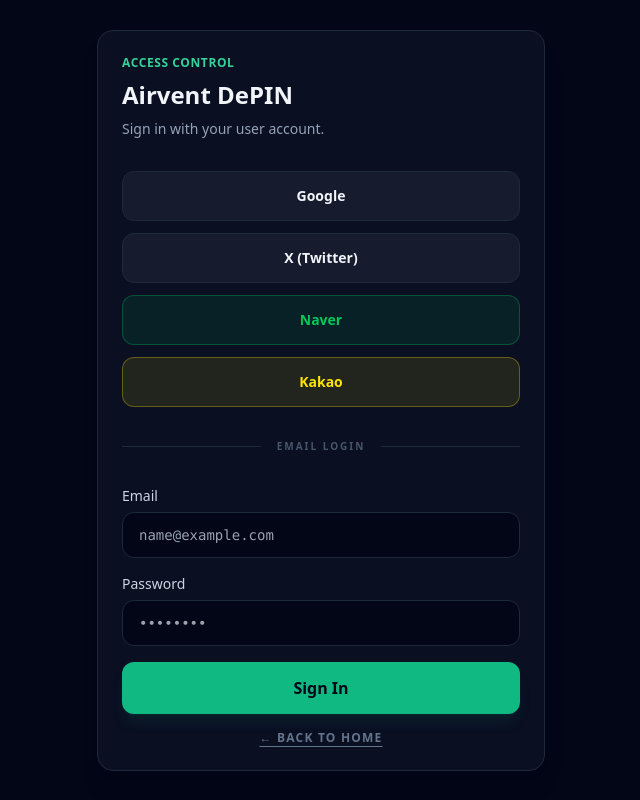
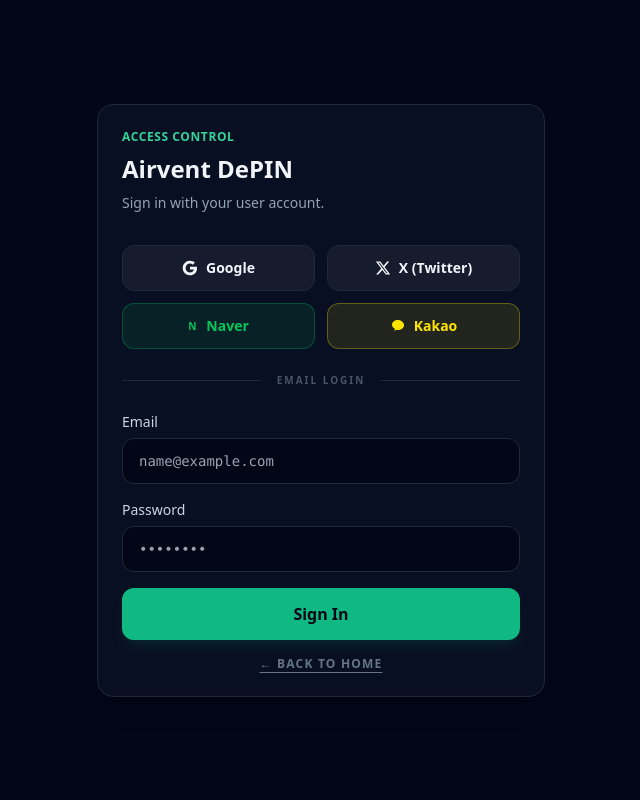
Before and after one commit to yhkdw/Airvent-codex, a React (Vite) app in the folder dashboard/: page /login in a window 1280 px wide. Shown: the whole page, without its empty margins (319-959 px from the left). Built offline with nearby package versions, Linux system fonts and the light colour scheme; what @solana/web3.js would draw is missing.

Commit message:
feat: polish social login UI and update supabase configuration for vercel deployment

```diff
--- a/dashboard/src/auth.ts
+++ b/dashboard/src/auth.ts
@@ -17,6 +17,7 @@
 }
 
 export async function loginWithSocial(provider: 'google' | 'twitter' | 'naver' | 'kakao') {
+  console.log(`Attempting login with provider: ${provider}`);
   return await supabase.auth.signInWithOAuth({
     provider: provider as any,
     options: {
--- a/dashboard/src/pages/LoginPage.tsx
+++ b/dashboard/src/pages/LoginPage.tsx
@@ -18,7 +18,7 @@
 
   return (
     <div className="min-h-screen flex items-center justify-center bg-slate-950 text-slate-100 p-4">
-      <div className="w-full max-w-md rounded-2xl bg-slate-900/60 border border-slate-800 p-6 shadow-xl">
+      <div className="w-full max-w-md rounded-2xl bg-slate-900/60 border border-slate-800 p-6 shadow-xl backdrop-blur-sm">
         <div className="text-xs text-emerald-400 font-semibold tracking-wider mb-2">{t("login.access_control")}</div>
         <h1 className="text-2xl font-bold mt-2 text-slate-100">{t("login.title")}</h1>
         <p className="text-sm text-slate-400 mt-2">
@@ -27,38 +27,51 @@
 
         {/* Social Logins */}
         <div className="mt-8">
-          <div className="flex flex-col gap-3">
+          <div className="grid grid-cols-2 gap-3">
             <button
               type="button"
               onClick={() => handleSocialLogin('google')}
-              className="w-full flex items-center justify-center gap-3 rounded-xl bg-white/5 border border-slate-800 py-3.5 text-sm font-bold hover:bg-white/10 transition"
+              className="flex items-center justify-center gap-2 rounded-xl bg-white/5 border border-slate-800 py-3 text-sm font-bold hover:bg-white/10 transition group"
             >
+              <svg className="w-4 h-4" viewBox="0 0 24 24">
+                <path fill="currentColor" d="M22.56 12.25c0-.78-.07-1.53-.2-2.25H12v4.26h5.92c-.26 1.37-1.04 2.53-2.21 3.31v2.77h3.57c2.08-1.92 3.28-4.74 3.28-8.09z" />
+                <path fill="currentColor" d="M12 23c2.97 0 5.46-.98 7.28-2.66l-3.57-2.77c-.98.66-2.23 1.06-3.71 1.06-2.86 0-5.29-1.93-6.16-4.53H2.18v2.84C3.99 20.53 7.7 23 12 23z" />
+                <path fill="currentColor" d="M5.84 14.09c-.22-.66-.35-1.36-.35-2.09s.13-1.43.35-2.09V7.07H2.18C1.43 8.55 1 10.22 1 12s.43 3.45 1.18 4.93l2.85-2.22.81-.62z" />
+                <path fill="currentColor" d="M12 5.38c1.62 0 3.06.56 4.21 1.64l3.15-3.15C17.45 2.09 14.97 1 12 1 7.7 1 3.99 3.47 2.18 7.07l3.66 2.84c.87-2.6 3.3-4.53 6.16-4.53z" />
+              </svg>
               Google
             </button>
             <button
               type="button"
               onClick={() => handleSocialLogin('twitter')}
-              className="w-full flex items-center justify-center gap-3 rounded-xl bg-white/5 border border-slate-800 py-3.5 text-sm font-bold hover:bg-white/10 transition"
+              className="flex items-center justify-center gap-2 rounded-xl bg-white/5 border border-slate-800 py-3 text-sm font-bold hover:bg-white/10 transition"
             >
+              <svg className="w-4 h-4" viewBox="0 0 24 24" fill="currentColor">
+                <path d="M18.244 2.25h3.308l-7.227 8.26 8.502 11.24H16.17l-5.214-6.817L4.99 21.75H1.68l7.73-8.835L1.254 2.25H8.08l4.713 6.231zm-1.161 17.52h1.833L7.084 4.126H5.117z" />
+              </svg>
               X (Twitter)
             </button>
             <button
               type="button"
               onClick={() => handleSocialLogin('naver')}
-              className="w-full flex items-center justify-center gap-3 rounded-xl bg-[#03C75A]/10 border border-[#03C75A]/30 py-3.5 text-sm font-bold hover:bg-[#03C75A]/20 transition text-[#03C75A]"
+              className="flex items-center justify-center gap-2 rounded-xl bg-[#03C75A]/10 border border-[#03C75A]/30 py-3 text-sm font-bold hover:bg-[#03C75A]/20 transition text-[#03C75A]"
             >
+              <span className="text-[10px] font-black mr-0.5">N</span>
               Naver
             </button>
             <button
               type="button"
               onClick={() => handleSocialLogin('kakao')}
-              className="w-full flex items-center justify-center gap-3 rounded-xl bg-[#FEE500]/10 border border-[#FEE500]/30 py-3.5 text-sm font-bold hover:bg-[#FEE500]/20 transition text-[#FEE500]"
+              className="flex items-center justify-center gap-2 rounded-xl bg-[#FEE500]/10 border border-[#FEE500]/30 py-3 text-sm font-bold hover:bg-[#FEE500]/20 transition text-[#FEE500]"
             >
+              <svg className="w-4 h-4" viewBox="0 0 24 24" fill="currentColor">
+                <path d="M12 3c-4.97 0-9 3.185-9 7.115 0 2.558 1.707 4.8 4.315 6.055-.18.665-.65 2.4-0.745 2.77-.115.46.12.455.255.365.105-.07 1.685-1.14 2.365-1.6l1.24.18c.515.06 1.035.1 1.57.1 4.97 0 9-3.185 9-7.115S16.97 3 12 3z" />
+              </svg>
               Kakao
             </button>
           </div>
 
-          <div className="relative flex items-center py-8">
+          <div className="relative flex items-center py-6">
             <div className="flex-grow border-t border-slate-800"></div>
             <span className="flex-shrink mx-4 text-[10px] font-black text-slate-600 uppercase tracking-[0.2em]">{t("login.email_login")}</span>
             <div className="flex-grow border-t border-slate-800"></div>
```
Also changed, not shown: 1 other file (tests, documents, lock files or other folders).
